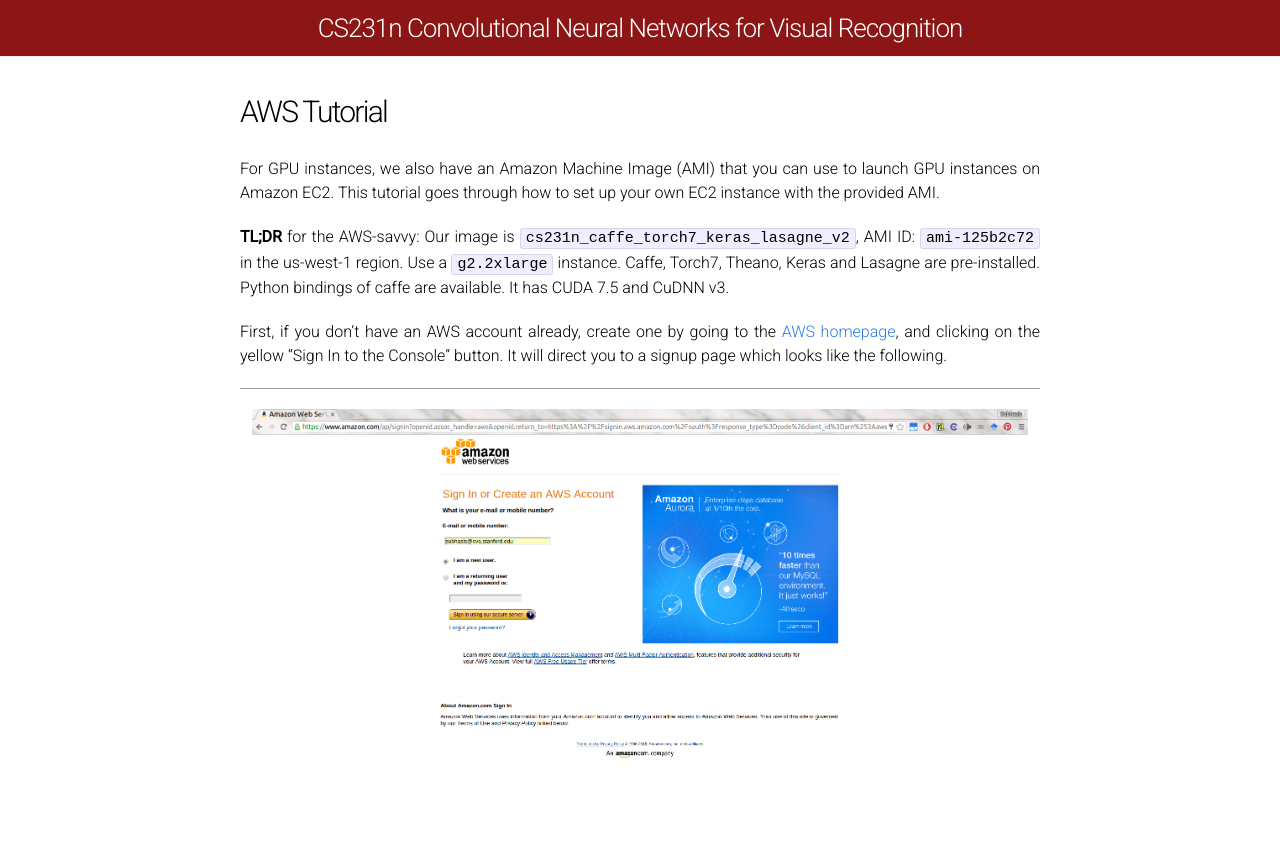
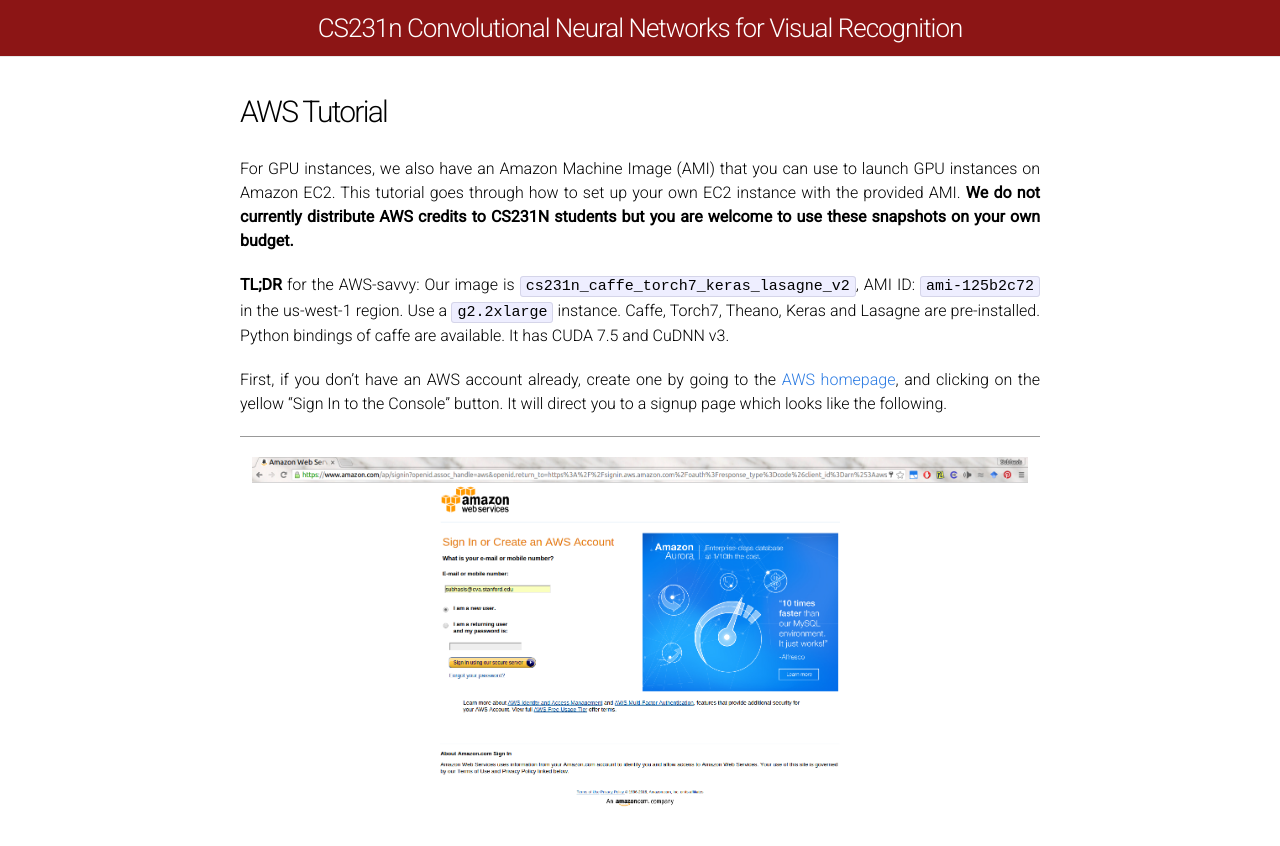
Before and after one commit to cs231n/cs231n.github.io, a Jekyll site: the page built from aws-tutorial.md, in a window 1280 px wide and 900 px high. Shown: the top 846 px of the window. Built offline with Jekyll 4.4.1, drawn with Linux system fonts in a browser that asks for light colours; Markdown is read by kramdown in place of the engine named in the settings.

Commit message:
Add disclaimer

```diff
--- a/aws-tutorial.md
+++ b/aws-tutorial.md
@@ -5,7 +5,9 @@
 ---
 For GPU instances, we also have an Amazon Machine Image (AMI) that you can use
 to launch GPU instances on Amazon EC2. This tutorial goes through how to set up
-your own EC2 instance with the provided AMI.
+your own EC2 instance with the provided AMI. **We do not currently
+distribute AWS credits to CS231N students but you are welcome to use these
+snapshots on your own budget.**
 
 **TL;DR** for the AWS-savvy: Our image is
 `cs231n_caffe_torch7_keras_lasagne_v2`, AMI ID: `ami-125b2c72` in the us-west-1
```
